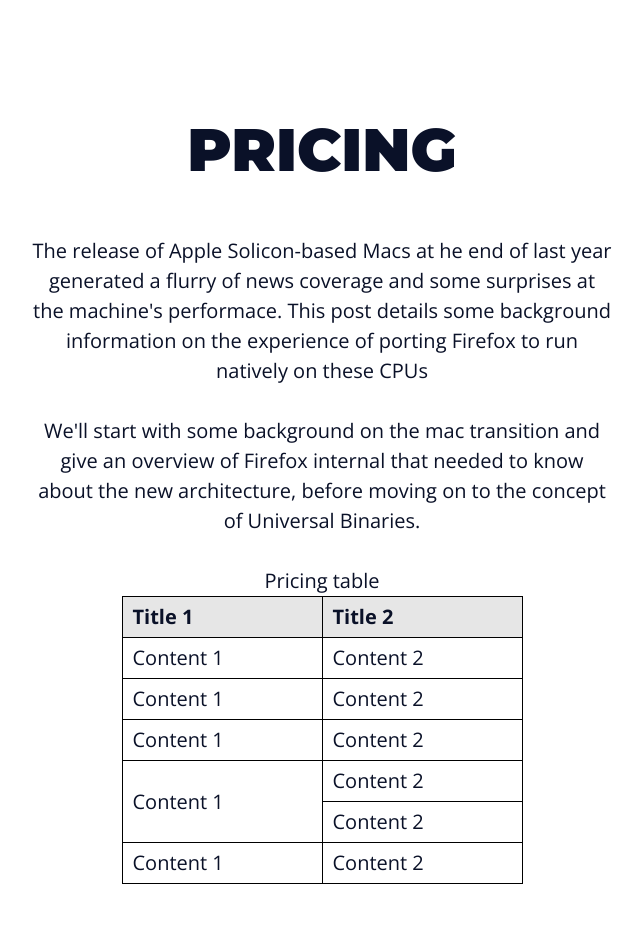
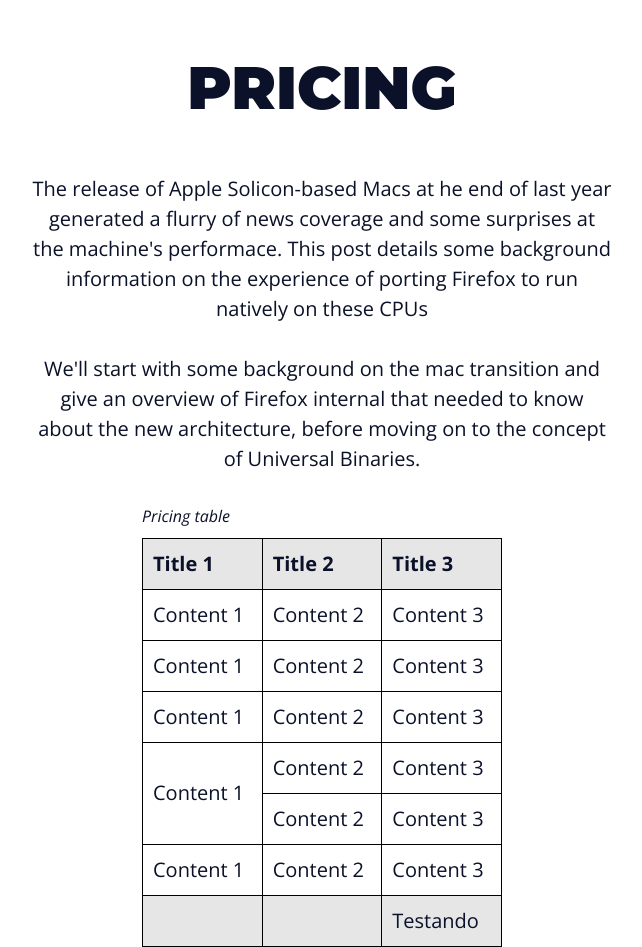
Before and after one commit to LuanGSiiss/auto-didata, a PHP site: page / in a window 1280 px wide. Shown: the part 3518-4465 px from the top of the page, without its empty margins (318-960 px from the left). Before the commit the page ends 4402 px from the top, so only its background shows below. Run offline with PHP 8.4, Linux system fonts and the light colour scheme.

Commit message:
landing page v0.7

```diff
--- a/Curso HTML e CSS Otavio Miranda/landing page/assets/css/styles.css
+++ b/Curso HTML e CSS Otavio Miranda/landing page/assets/css/styles.css
@@ -66,6 +66,32 @@
 p {
     margin-bottom: 3rem;
 }
+
+
+table {
+    min-width: 360px;
+    width: 100%;
+    border-collapse: collapse;
+
+}
+
+table td, table th {
+    border: 0.1rem solid black;
+    padding: 1rem;
+    text-align: left;
+}
+
+tfoot td, table th {
+    background-color: rgb(230, 230, 230);;
+}
+
+table caption {
+    font-style: italic;
+    font-size: 1.6rem;
+    text-align: left;
+    margin-bottom: 1rem;
+}
+
 
 
 
@@ -167,10 +193,6 @@
     overflow: hidden;
 }
 
-.table-pricing {
-    border-collapse: collapse;
-    text-align: left;
-}
 
 
 
@@ -213,20 +235,7 @@
     transition: all 300ms ease-in-out;
 }
 
-.table-pricing th {
-    background-color: rgb(230, 230, 230);
-}
 
-.table-pricing legend {
-    font-style: italic;
-}
-
-.table-pricing td, .table-pricing th {
-    border: 1px solid black;
-    width: 20rem;
-    padding: 0.5rem 0 0.5rem 1rem;
-
-}
 
 
 
--- a/Curso HTML e CSS Otavio Miranda/landing page/index.html
+++ b/Curso HTML e CSS Otavio Miranda/landing page/index.html
@@ -23,6 +23,7 @@
                     <li><a href="#intro">Intro</a></li>
                     <li><a href="#grid-one">grid one</a></li>
                     <li><a href="#gallary">gallary</a></li>
+                    <li><a href="#pricing">Pricing</a></li>
                     <li><a href="#">Contact</a></li>
                 </ul>
             </nav>
@@ -111,49 +112,63 @@
     </section>
     <section id="pricing" class="white-bg secao">
         <div class="main-content top3-content">
-            <h2>Pricing</h2>
+            <h2 id="pricing">Pricing</h2>
             <p>The release of Apple Solicon-based Macs at he end of last year generated a flurry of
                 news coverage and some surprises at the machine's performace. This post details some
                 background information on the experience of porting Firefox to run natively on these CPUs</p>
             <p>We'll start with some background on the mac transition and give an overview of Firefox
                 internal that needed to know about the new architecture, before moving on to the
                 concept of Universal Binaries.</p>
-            <div>
-                <table class="table-pricing">
-                    <legend>Pricing table</legend>
+
+            <div class="responsive-table">
+                <table>
+                    <caption>Pricing table</caption>
                     <thead>
                         <tr>
                             <th>Title 1</th>
                             <th>Title 2</th>
+                            <th>Title 3</th>
                         </tr>
                     </thead>
-
                     <tbody>
                         <tr>
                             <td>Content 1</td>
                             <td>Content 2</td>
+                            <td>Content 3</td>
                         </tr>
                         <tr>
                             <td>Content 1</td>
                             <td>Content 2</td>
+                            <td>Content 3</td>
                         </tr>
                         <tr>
                             <td>Content 1</td>
                             <td>Content 2</td>
+                            <td>Content 3</td>
                         </tr>
                         <tr>
                             <td rowspan="2">Content 1</td>
                             <td>Content 2</td>
+                            <td>Content 3</td>
                         </tr>
                         <tr>
 
                             <td>Content 2</td>
+                            <td>Content 3</td>
                         </tr>
                         <tr>
                             <td>Content 1</td>
                             <td>Content 2</td>
+                            <td>Content 3</td>
                         </tr>
                     </tbody>
+                    <tfoot>
+                        <tr>
+                            <td></td>
+                            <td></td>
+                            <td>Testando</td>
+                        </tr>
+                    </tfoot>
                 </table>
             </div>
 
```
